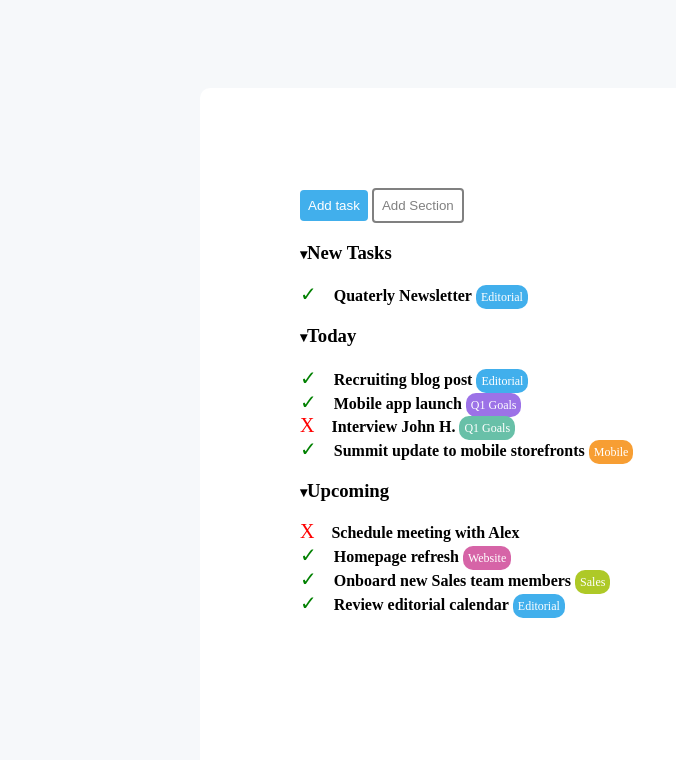
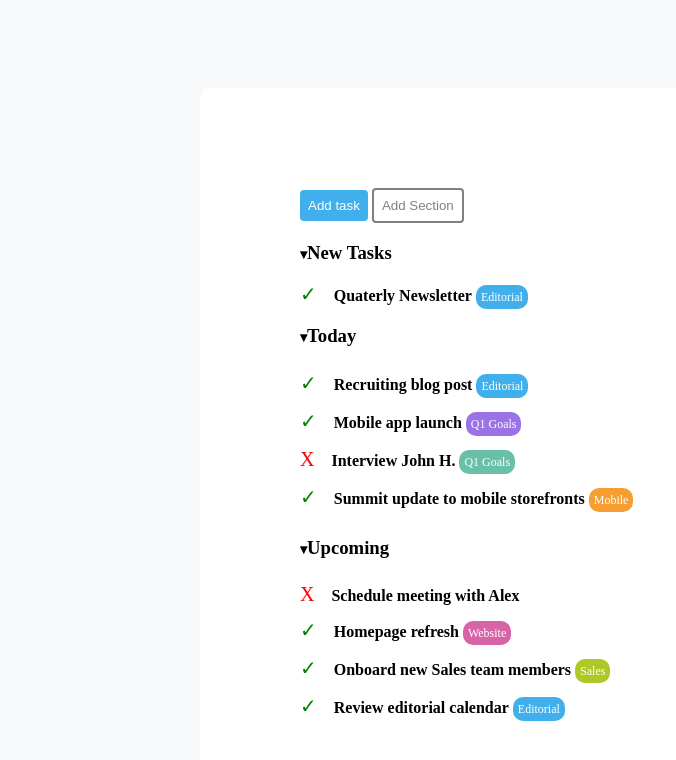
Before and after one commit to SpadaroFederico/html-css-toboolist, a plain HTML site: page index.html in a window 1280 px wide. Shown: the part 112-872 px from the top of the page, without its empty margins (0-676 px from the left). Drawn offline with Linux system fonts and the light colour scheme.

Commit message:
Space between list element added

```diff
--- a/style.css
+++ b/style.css
@@ -158,5 +158,5 @@ h4 {
     list-style-type: none;
     margin: 0;
     padding-left: 0;
-    margin-top: 5px;
+    line-height: 35px;
 }
```
